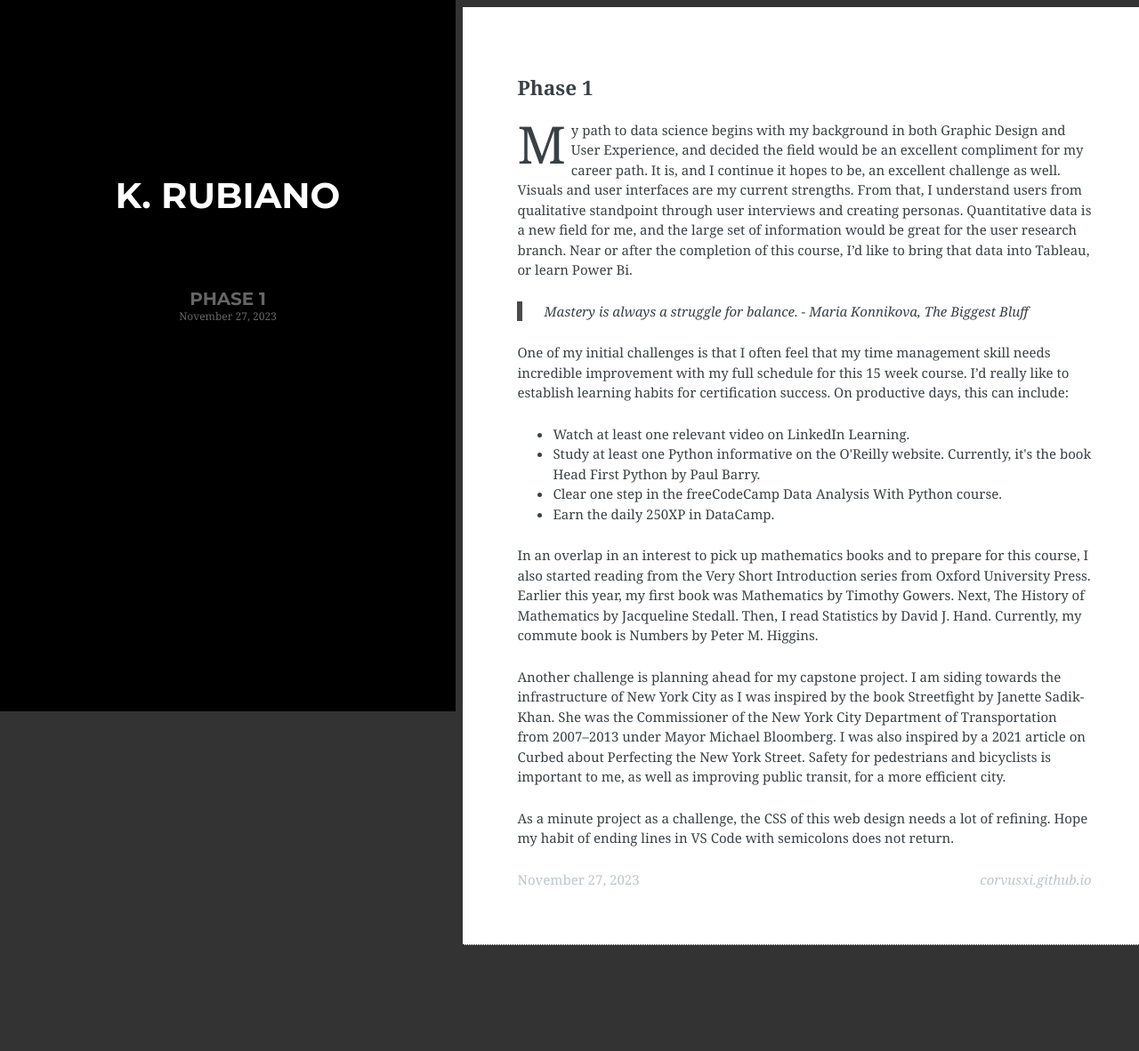
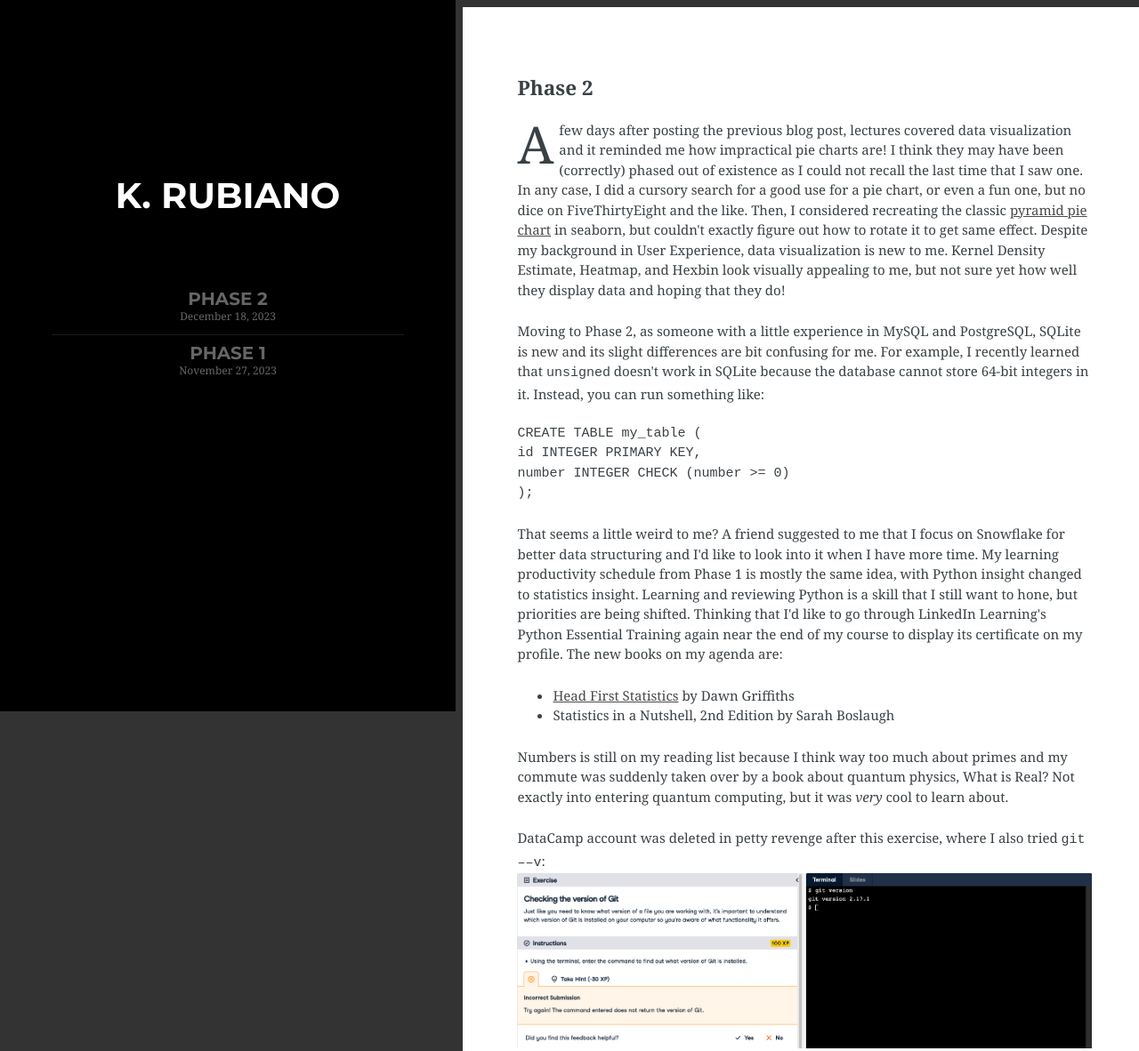
Before and after one commit to corvusxi/corvusxi.github.io, a plain HTML site: page index.html in a window 1280 px wide. Shown: the top 1182 px of the page at 89% size. Before the commit the page ends 1063 px from the top, so only its background shows below. Drawn offline with Linux system fonts and the light colour scheme; a web font is replaced by a local one.

Commit message:
Add files via upload
Phase 2 blog post.

```diff
--- a/index.html
+++ b/index.html
@@ -9,7 +9,8 @@
   <div class="centre">
     <h4>K. Rubiano</h4>
     <ul class="clearfix">
-      <li><h3><a href="#">Phase 1</a></h3><div class="date">November 27, 2023</div></li>
+      <li><h3><a href="#phase-2">Phase 2</a></h3><div class="date">December 18, 2023</div></li>
+      <li><h3><a href="#phase-1">Phase 1</a></h3><div class="date">November 27, 2023</div></li>
     </ul>
   </div>
 </nav>
@@ -18,10 +19,45 @@
 
 <article>
 
-<h1>Phase 1</h1>
-<p>My path to data science begins with my background in both Graphic Design and User Experience, and decided the field would be an excellent compliment for my career path. It is, and I continue it hopes to be, an excellent challenge as well. Visuals and user interfaces are my current strengths. From that, I understand users from qualitative standpoint through user interviews and creating personas. Quantitative data is a new field for me, and the large set of information would be great for the user research branch. Near or after the completion of this course, I’d like to bring that data into Tableau, or learn Power Bi.</p>
+<h1><div id="phase-2">Phase 2</div></h1>
+<p>A few days after posting the previous blog post, lectures covered data visualization and it reminded me how impractical pie charts are! I think they may have been (correctly) phased out of existence
+as I could not recall the last time that I saw one. In any case, I did a cursory search for a good use for a pie chart, or even a fun one, but no dice on FiveThirtyEight and the like. Then, I considered
+recreating the classic <a href="https://flowingdata.com/2014/12/01/pie-chart-pyramid/" target="new">pyramid pie chart</a> in seaborn, but couldn&apos;t exactly figure out how to rotate it to get same effect.
+Despite my background in User Experience, data visualization is new to me. Kernel Density Estimate, Heatmap, and Hexbin look visually appealing to me, but not sure yet how well they display data and hoping that they do!
+<p>Moving to Phase 2, as someone with a little experience in MySQL and PostgreSQL, SQLite is new and its slight differences are bit confusing for me. For example,
+  I recently learned that <code>unsigned</code> doesn&apos;t work in SQLite because the database cannot store 64-bit integers in it. Instead, you can run something like:
+<br><br><code>CREATE TABLE my_table (<br>
+id INTEGER PRIMARY KEY,<br>
+number INTEGER CHECK  (number >= 0)<br>
+);</code><br><br>
+That seems a little weird to me? A friend suggested to me that I focus on Snowflake for better data structuring and I&apos;d like to look into it when I have more time.
+My learning productivity schedule from Phase 1 is mostly the same idea, with Python insight changed to statistics insight. Learning and reviewing Python is a skill that I still want to hone,
+but priorities are being shifted. Thinking that I&apos;d like to go through LinkedIn Learning&apos;s Python Essential Training again near the end of my course to display its certificate on my profile.
+The new books on my agenda are:
+<ul>
+<li><a href="https://www.oreilly.com/library/view/head-first-statistics/9780596527587/" target="new">Head First Statistics</a> by Dawn Griffiths</li>
+<li><a href="https://www.oreilly.com/library/view/statistics-in-a/9781449361129/" target="new"></a>Statistics in a Nutshell, 2nd Edition</a> by Sarah Boslaugh</li>
+</ul>
+Numbers is still on my reading list because I think way too much about primes and my commute was suddenly taken over by a book about quantum physics, What is Real? Not exactly into entering quantum computing, but it was <em>very</em> cool to learn about.
+<p>DataCamp account was deleted in petty revenge after this exercise, where I also tried <code>git &ndash;&ndash;v</code>:<br>
+<img src="datacamp-is-bad.png" alt="How in the world is this incorrect."></p>
+<p>A personal project that I am thinking about for the future is analyzing data for the ideal weight for someone of my size.
+I am thinking of looking at Kaggle for female Olympians competing in taekwondo if such dataset is available and usable, with an aim to look at numbers at the lower end of the 25% quartile as I don't exactly have the regiment and advantages that these athletes have.
+<p class="post-end clearfix">December 18, 2023<span>corvusxi.github.io</span></p>
+</div>
+
+<hr>
+
+<h1><div id="phase-1">Phase 1</div></h1>
+<p>My path to data science begins with my background in both Graphic Design and User Experience, and decided the field would be an excellent compliment for my career path.
+It is, and I continue it hopes to be, an excellent challenge as well. Visuals and user interfaces are my current strengths.
+From that, I understand users from qualitative standpoint through user interviews and creating personas.
+Quantitative data is a new field for me, and the large set of information would be great for the user research branch.
+Near or after the completion of this course, I’d like to bring that data into Tableau, or learn Power Bi.</p>
 <blockquote>Mastery is always a struggle for balance. - Maria Konnikova, The Biggest Bluff</blockquote>
-<p>One of my initial challenges is that I often feel that my time management skill needs incredible improvement with my full schedule for this 15 week course. I’d really like to establish learning habits for certification success. On productive days, this can include:
+<p>One of my initial challenges is that I often feel that my time management skill needs incredible improvement
+  with my full schedule for this 15 week course. I&apos;d really like to establish learning habits for certification success.
+  On productive days, this can include:
     <ul><li>Watch at least one relevant video on LinkedIn Learning.
       <li>Study at least one Python informative on the O'Reilly website. Currently, it's the book Head First Python by Paul Barry.
         <li>Clear one step in the freeCodeCamp Data Analysis With Python course.
```
Also changed, not shown: datacamp-is-bad.png (added).
